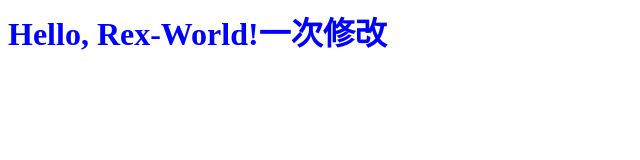
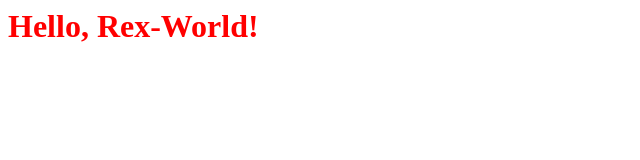
Before and after one commit to rex-huang1220/project2, a plain HTML site: page index.html in a window 1280 px wide. Shown: the whole page, without its empty margins (0-640 px from the left). Drawn offline with Linux system fonts and the light colour scheme.

Commit message:
調整CSS樣式

```diff
--- a/index.html
+++ b/index.html
@@ -7,7 +7,7 @@
     <title>Document</title>
 </head>
 <body>
-    <h1>Hello, Rex-World!一次修改</h1>
+    <h1>Hello, Rex-World!</h1>
     <link rel="stylesheet" href="style.css">
 </body>
 </html>
--- a/style.css
+++ b/style.css
@@ -1,3 +1,4 @@
 h1{
-    color: blue;
+    color: red;
+
 }
```
